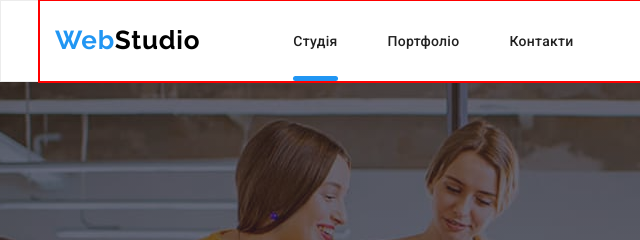
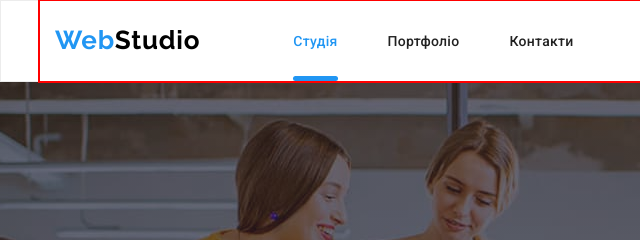
Before and after one commit to AntonAnatoliyovich/goit-markup-hw-05, a plain HTML site: page index.html in a window 1280 px wide. In both pictures the pointer is over the link "Студія". Shown: the top 240 px of the page, 0-640 px from the left. Drawn offline with nearby package versions, Linux system fonts and the light colour scheme.

Commit message:
index.html

```diff
--- a/css/styles.css
+++ b/css/styles.css
@@ -166,17 +166,21 @@ address {
   height: 5px;
   border-radius: 4px;
 
-  background-color: var(--accent-color);
-
   opacity: 0;
+  transition: opacity 250ms cubic-bezier(0.4, 0, 0.2, 1);
 }
 
 .header-link:hover::after,
 .header-link:focus::after {
   color: var(--accent-color);
+  background-color: var(--accent-color);
 
   opacity: 1;
-  transition: opacity 250ms cubic-bezier(0.4, 0, 0.2, 1);
+}
+
+.header-link:hover,
+.header-link:focus {
+  color: var(--accent-color);
 }
 
 .header-list-second {
```
